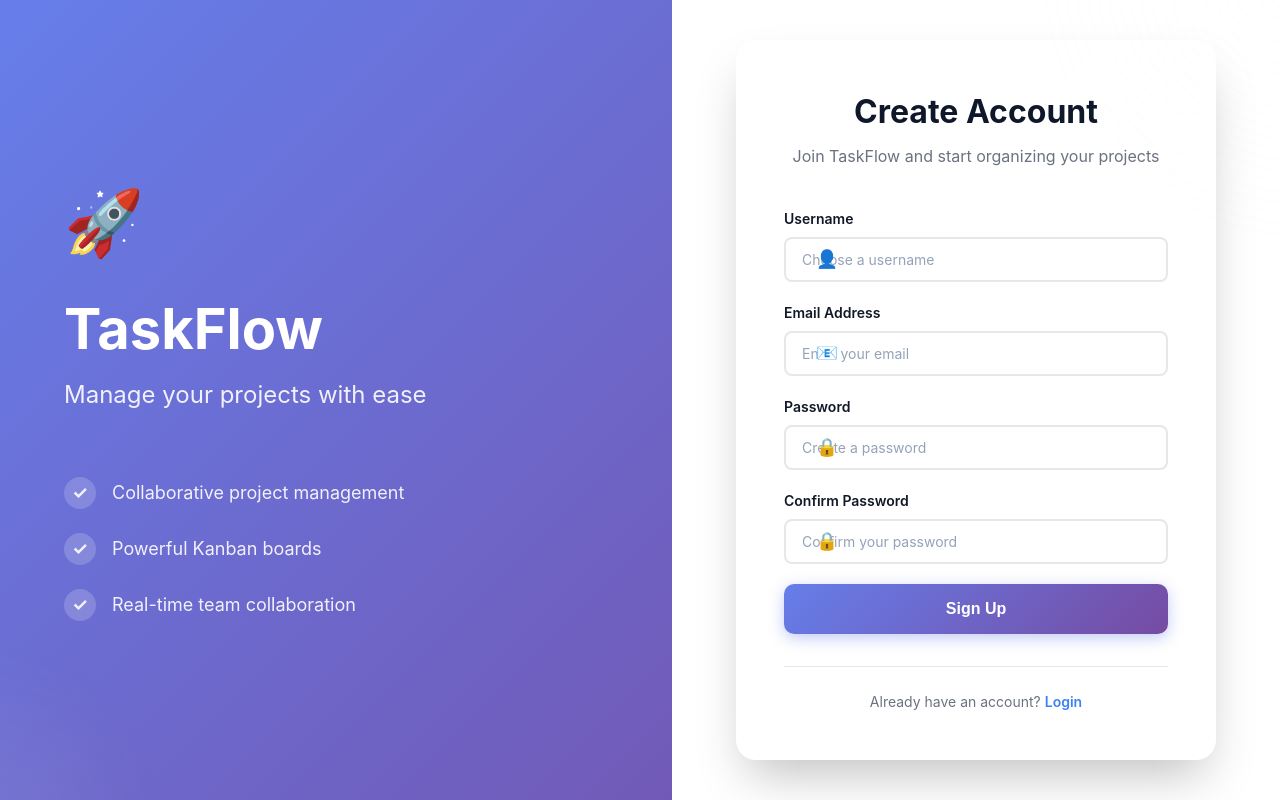
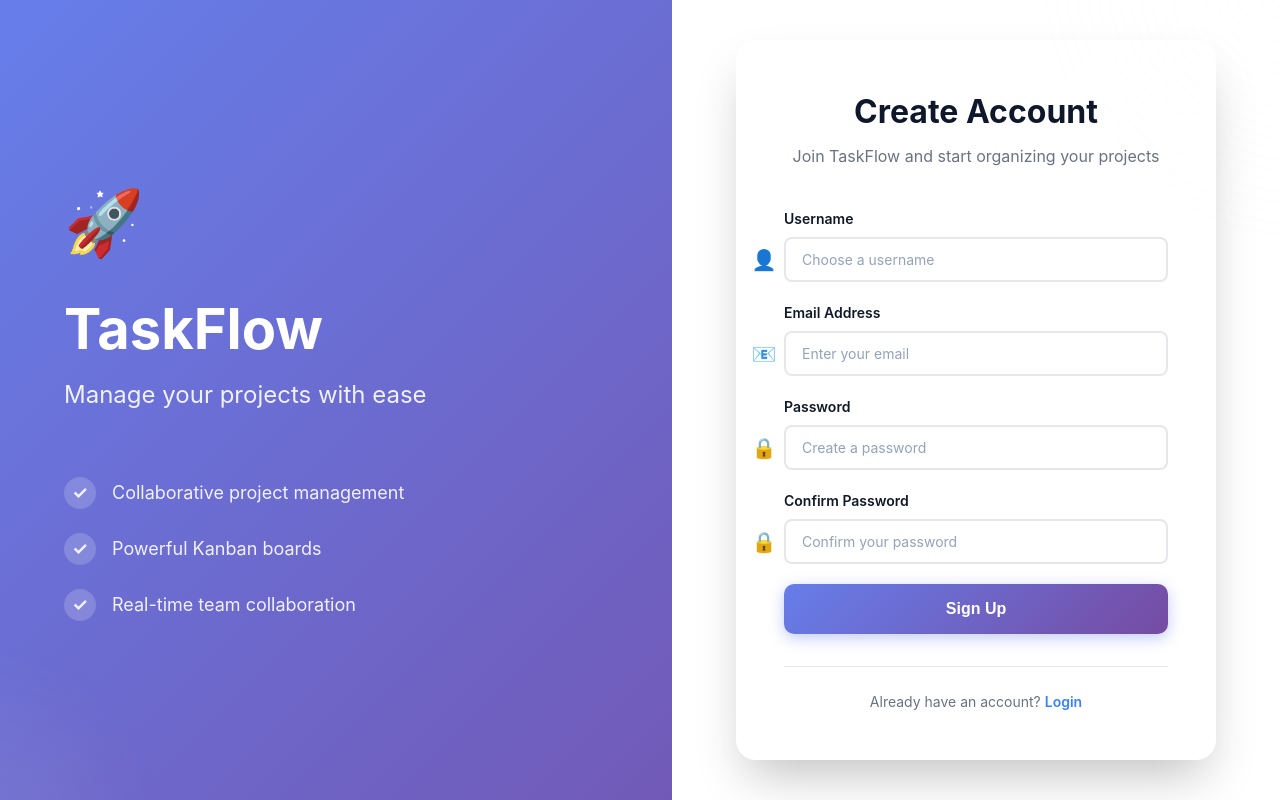
Before and after one commit to rayenabdesselem-lab/todo_frontend, a React (Create React App) app: page /signup in a window 1280 px wide. Built offline with nearby package versions, Linux system fonts and the light colour scheme.

Commit message:
Update Auth.css

```diff
--- a/src/components/Auth.css
+++ b/src/components/Auth.css
@@ -199,21 +199,30 @@
 
 .input-icon {
   position: absolute;
-  left: 2rem;
+  left: -2.5rem;
+  /* ← c'est ça qui la met à l'extérieur à gauche */
+  width: 2.5rem;
+  height: 100%;
+  display: flex;
+  align-items: center;
+  justify-content: center;
+  color: #6b7280;
+  /* gris neutre */
   font-size: 1.25rem;
   pointer-events: none;
-  font-size: 1.1rem;
+  z-index: 1;
 }
+
 .input-wrapper input {
   width: 100%;
-  padding: 0.875rem 1rem 0.875rem 3rem;
+  padding: 0.875rem 1rem;
+  /* ← padding symétrique ou presque */
   border: 2px solid var(--border);
   border-radius: var(--radius-md);
   font-size: var(--text-base);
-  font-family: var(--font-sans);
   color: var(--text-primary);
-  background: var(--surface);
-  transition: all var(--transition-base);
+  background: white;
+  transition: border-color 0.2s, box-shadow 0.2s;
   box-sizing: border-box;
 }
 
@@ -238,11 +247,10 @@
   border-color: var(--border-dark);
 }
 
-.input-wrapper input:focus,
-.form-group input:focus {
+.input-wrapper input:focus {
   outline: none;
   border-color: var(--primary);
-  box-shadow: 0 0 0 4px rgba(99, 102, 241, 0.1);
+  box-shadow: 0 0 0 3px rgba(99, 102, 241, 0.12);
 }
 
 .form-group input:disabled {
@@ -263,6 +271,10 @@
   align-items: center;
   gap: var(--spacing-sm);
   animation: shake 0.5s ease;
+}
+
+.input-wrapper input:hover:not(:focus) {
+  border-color: #9ca3af;
 }
 
 @keyframes shake {
```
